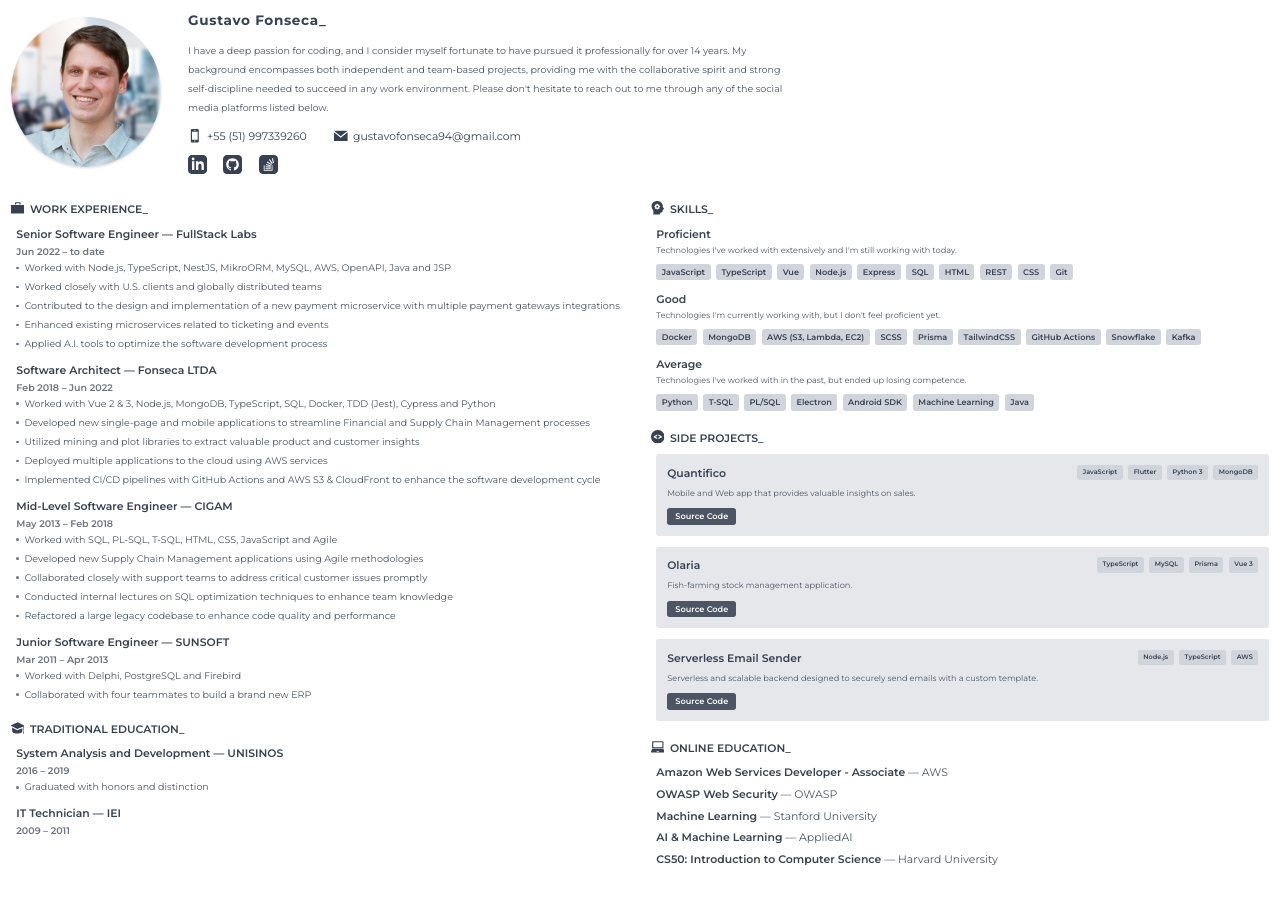
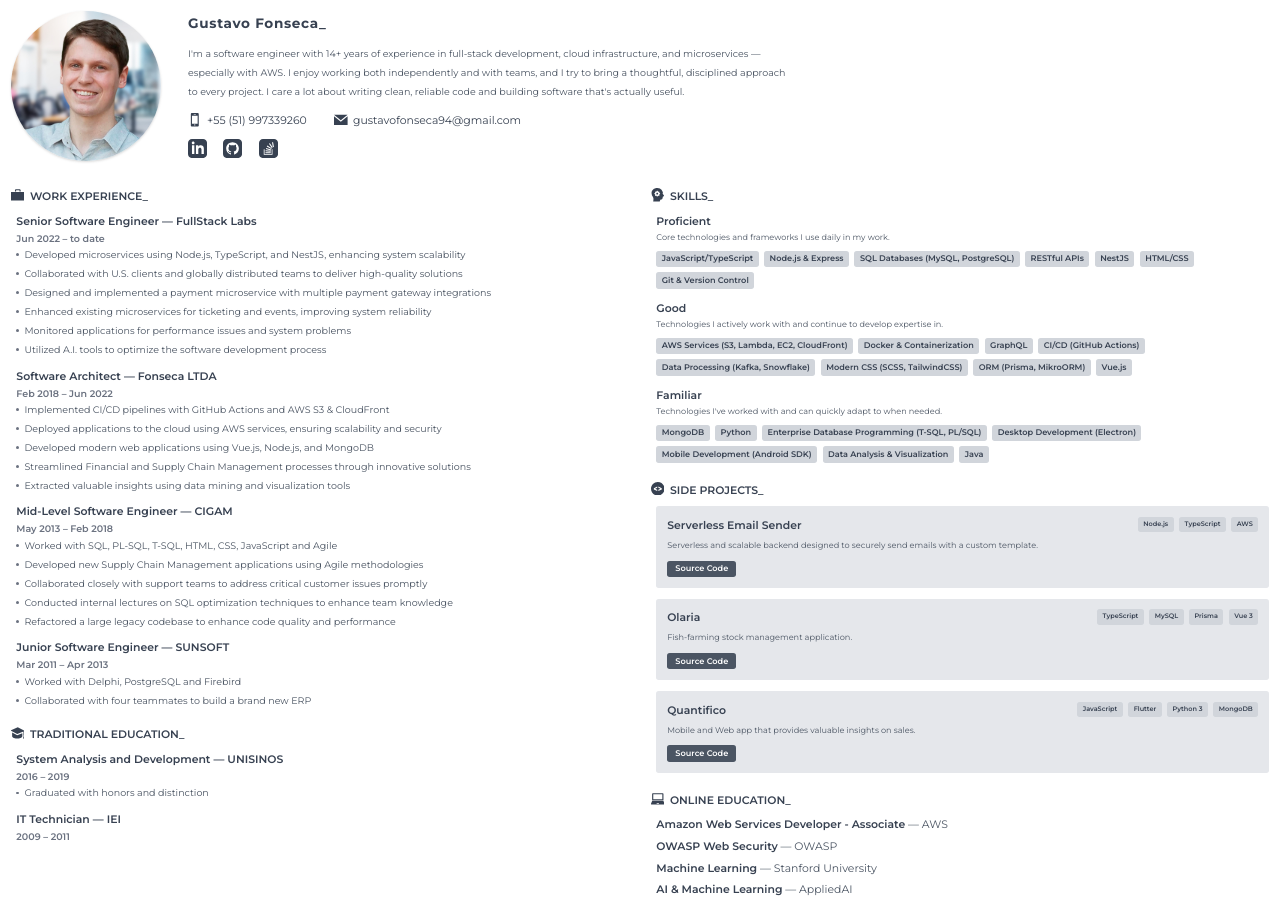
Before and after one commit to gmtfonseca/cv, a Vue app: page / in a window 1280 px wide. Before the commit the page ends 878 px from the top, so only its background shows below. Built offline with nearby package versions, Linux system fonts and the light colour scheme.

Commit message:
improve cv

```diff
--- a/src/data.js
+++ b/src/data.js
@@ -1,9 +1,8 @@
 export const profile = {
   name: 'Gustavo Fonseca_',
-  bio: `I have a deep passion for coding, and I consider myself fortunate to have pursued it professionally for over 14 years.
-        My background encompasses both independent and team-based projects, providing me with the collaborative spirit and strong
-        self-discipline needed to succeed in any work environment.
-        Please don't hesitate to reach out to me through any of the social media platforms listed below.`,
+  bio: `I'm a software engineer with 14+ years of experience in full-stack development, cloud infrastructure, and microservices — especially with AWS.
+        I enjoy working both independently and with teams, and I try to bring a thoughtful, disciplined approach to every project.
+        I care a lot about writing clean, reliable code and building software that's actually useful.`,
   phone: '+55 (51) 997339260',
   email: 'gustavofonseca94@gmail.com',
   socials: [
@@ -34,11 +33,12 @@
     role: 'Senior Software Engineer',
     period: 'Jun 2022 – to date',
     tasks: [
-      'Worked with Node.js, TypeScript, NestJS, MikroORM, MySQL, AWS, OpenAPI, Java and JSP',
-      'Worked closely with U.S. clients and globally distributed teams',
-      'Contributed to the design and implementation of a new payment microservice with multiple payment gateways integrations',
-      'Enhanced existing microservices related to ticketing and events',
-      'Applied A.I. tools to optimize the software development process',
+      'Developed microservices using Node.js, TypeScript, and NestJS, enhancing system scalability',
+      'Collaborated with U.S. clients and globally distributed teams to deliver high-quality solutions',
+      'Designed and implemented a payment microservice with multiple payment gateway integrations',
+      'Enhanced existing microservices for ticketing and events, improving system reliability',
+      'Monitored applications for performance issues and system problems',
+      'Utilized A.I. tools to optimize the software development process',
     ],
   },
   {
@@ -46,11 +46,11 @@
     role: 'Software Architect',
     period: 'Feb 2018 – Jun 2022',
     tasks: [
-      'Worked with Vue 2 & 3, Node.js, MongoDB, TypeScript, SQL, Docker, TDD (Jest), Cypress and Python',
-      'Developed new single-page and mobile applications to streamline Financial and Supply Chain Management processes',
-      'Utilized mining and plot libraries to extract valuable product and customer insights',
-      'Deployed multiple applications to the cloud using AWS services',
-      'Implemented CI/CD pipelines with GitHub Actions and AWS S3 & CloudFront to enhance the software development cycle',
+      'Implemented CI/CD pipelines with GitHub Actions and AWS S3 & CloudFront',
+      'Deployed applications to the cloud using AWS services, ensuring scalability and security',
+      'Developed modern web applications using Vue.js, Node.js, and MongoDB',
+      'Streamlined Financial and Supply Chain Management processes through innovative solutions',
+      'Extracted valuable insights using data mining and visualization tools',
     ],
   },
   {
@@ -93,48 +93,43 @@
 export const skills = [
   {
     level: 'Proficient',
-    description: `Technologies I've worked with extensively and
-                  I'm still working with today.`,
+    description: 'Core technologies and frameworks I use daily in my work.',
     topics: [
-      'JavaScript',
-      'TypeScript',
-      'Vue',
-      'Node.js',
-      'Express',
-      'SQL',
-      'HTML',
-      'REST',
-      'CSS',
-      'Git',
+      'JavaScript/TypeScript',
+      'Node.js & Express',
+      'SQL Databases (MySQL, PostgreSQL)',
+      'RESTful APIs',
+      'NestJS',
+      'HTML/CSS',
+      'Git & Version Control',
     ],
   },
   {
     level: 'Good',
-    description: `Technologies I'm currently working with,
-                  but I don't feel proficient yet.`,
+    description:
+      'Technologies I actively work with and continue to develop expertise in.',
     topics: [
-      'Docker',
-      'MongoDB',
-      'AWS (S3, Lambda, EC2)',
-      'SCSS',
-      'Prisma',
-      'TailwindCSS',
-      'GitHub Actions',
-      'Snowflake',
-      'Kafka',
+      'AWS Services (S3, Lambda, EC2, CloudFront)',
+      'Docker & Containerization',
+      'GraphQL',
+      'CI/CD (GitHub Actions)',
+      'Data Processing (Kafka, Snowflake)',
+      'Modern CSS (SCSS, TailwindCSS)',
+      'ORM (Prisma, MikroORM)',
+      'Vue.js',
     ],
   },
   {
-    level: 'Average',
-    description: `Technologies I've worked with in the past,
-                  but ended up losing competence.`,
+    level: 'Familiar',
+    description:
+      "Technologies I've worked with and can quickly adapt to when needed.",
     topics: [
+      'MongoDB',
       'Python',
-      'T-SQL',
-      'PL/SQL',
-      'Electron',
-      'Android SDK',
-      'Machine Learning',
+      'Enterprise Database Programming (T-SQL, PL/SQL)',
+      'Desktop Development (Electron)',
+      'Mobile Development (Android SDK)',
+      'Data Analysis & Visualization',
       'Java',
     ],
   },
@@ -142,10 +137,11 @@
 
 export const sideProjects = [
   {
-    name: 'Quantifico',
-    description: 'Mobile and Web app that provides valuable insights on sales.',
-    techs: ['JavaScript', 'Flutter', 'Python 3', 'MongoDB'],
-    sourceUrl: 'https://github.com/gmtfonseca/quantifico',
+    name: 'Serverless Email Sender',
+    description:
+      'Serverless and scalable backend designed to securely send emails with a custom template.',
+    techs: ['Node.js', 'TypeScript', 'AWS'],
+    sourceUrl: 'https://github.com/gmtfonseca/serverless-email-sender',
     demoUrl: '',
   },
   {
@@ -156,11 +152,10 @@
     demoUrl: '',
   },
   {
-    name: 'Serverless Email Sender',
-    description:
-      'Serverless and scalable backend designed to securely send emails with a custom template.',
-    techs: ['Node.js', 'TypeScript', 'AWS'],
-    sourceUrl: 'https://github.com/gmtfonseca/serverless-email-sender',
+    name: 'Quantifico',
+    description: 'Mobile and Web app that provides valuable insights on sales.',
+    techs: ['JavaScript', 'Flutter', 'Python 3', 'MongoDB'],
+    sourceUrl: 'https://github.com/gmtfonseca/quantifico',
     demoUrl: '',
   },
 ]
@@ -186,9 +181,4 @@
     institution: 'AppliedAI',
     url: 'https://appliedaicourse.com/',
   },
-  {
-    course: 'CS50: Introduction to Computer Science',
-    institution: 'Harvard University',
-    url: 'https://pll.harvard.edu/course/cs50-introduction-computer-science',
-  },
 ]
```
Also changed, not shown: .eslintrc.js.
